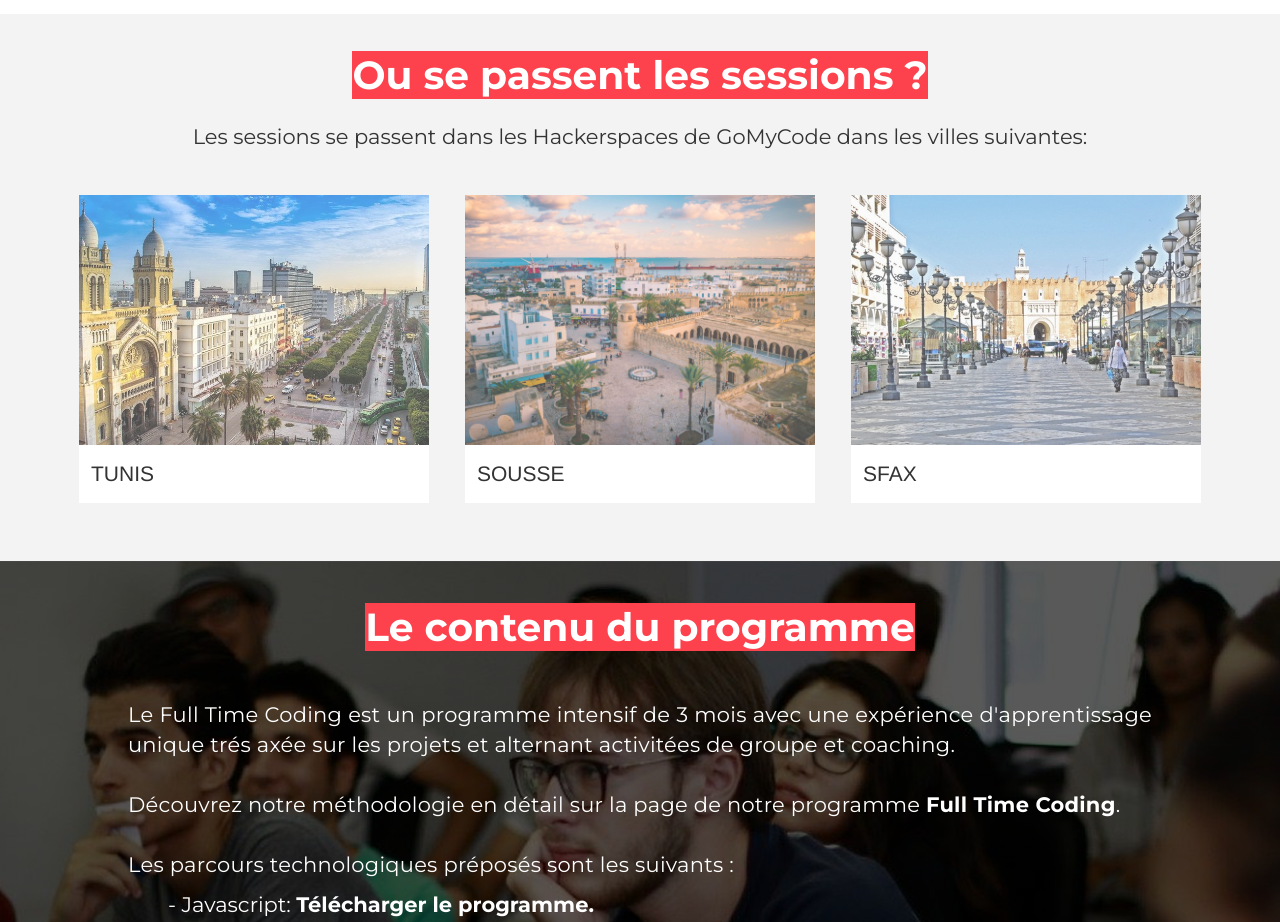
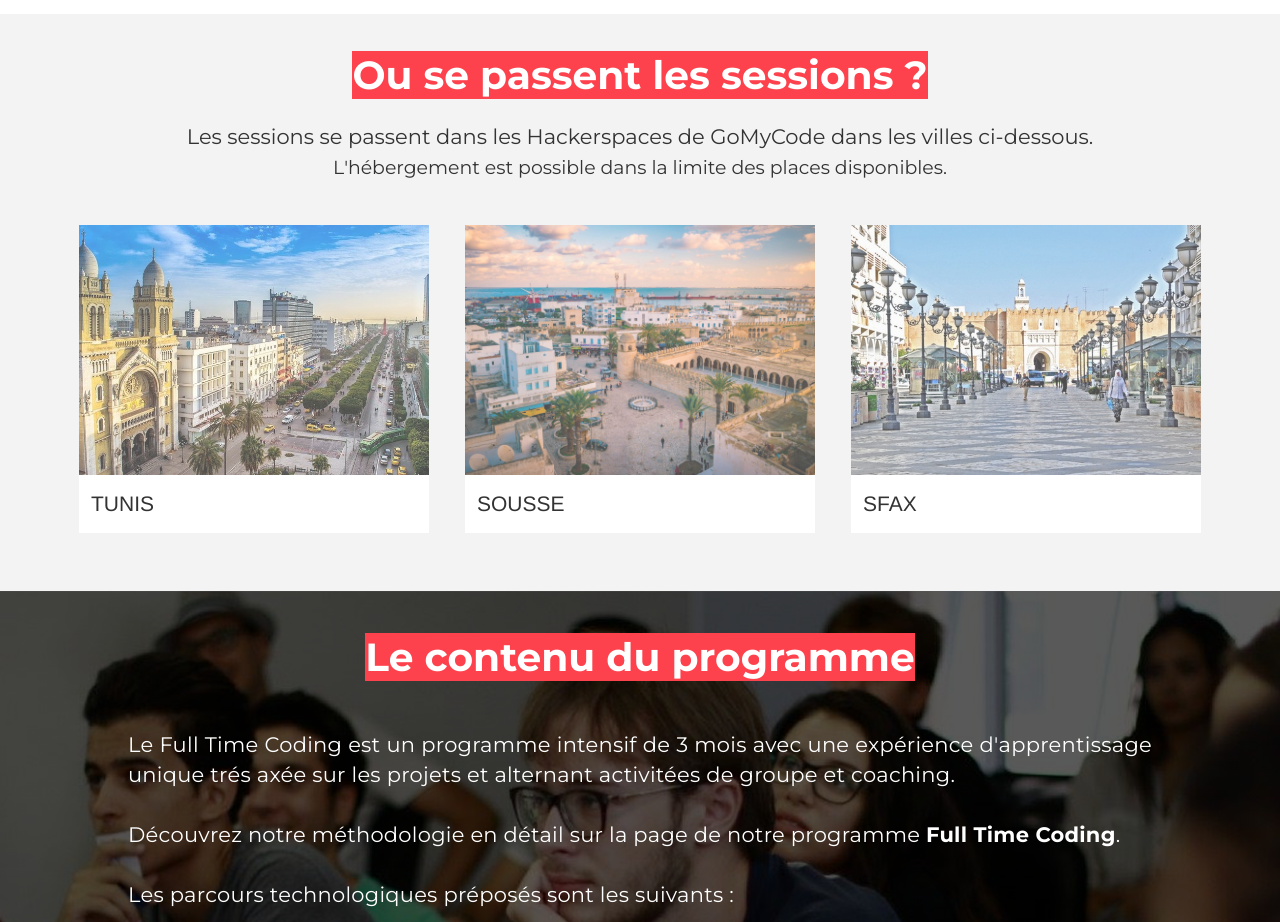
Before and after one commit to iChebbi/1000, a React app: page / in a window 1280 px wide. Shown: the part 2460-3382 px from the top of the page. Built offline with nearby package versions, Linux system fonts and the light colour scheme.

Commit message:
'add-hebergement-parag'

```diff
--- a/src/components/LandingPage/Location/Location.css
+++ b/src/components/LandingPage/Location/Location.css
@@ -65,7 +65,9 @@
 .location-text-container h2{
     margin-top: 5px;
 }
-
+.hebergement{
+    font-size: 0.9em;
+}
 @media screen and (max-width: 1150px) {
     .locations {
         flex-direction: column;
--- a/src/components/LandingPage/Location/index.js
+++ b/src/components/LandingPage/Location/index.js
@@ -8,7 +8,8 @@ class Location extends React.Component {
         <div className='location-text-container'>
           <h2>Ou se passent les sessions ?</h2>
           <p className='location-text-descripttion'>
-            Les sessions se passent dans les Hackerspaces de GoMyCode dans les villes suivantes:
+          Les sessions se passent dans les Hackerspaces de GoMyCode dans les villes ci-dessous. <br/>
+            <span className="hebergement">L'hébergement est possible dans la limite des places disponibles.</span>
           </p>
         </div>
         <div className='locations'>
```
